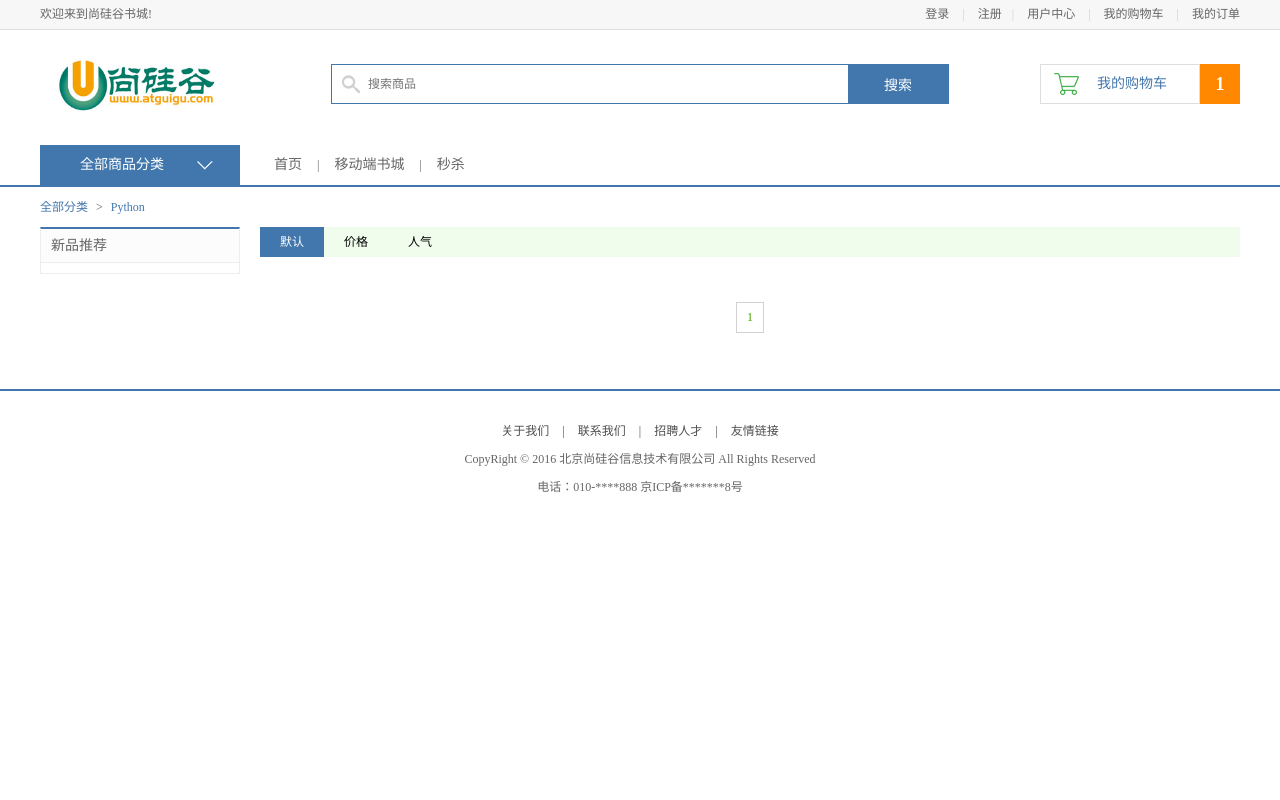
After one commit to wudiduomejimo/txtx, a Django app: page /books/list/1/1/ in a window 1280 px wide. The commit adds this page. Run offline with Django 3.2, Linux system fonts and the light colour scheme; data that the repository does not hold is empty.

Commit message:
列表页

```diff
--- a/bookshop/books/urls.py
+++ b/bookshop/books/urls.py
@@ -1,7 +1,8 @@
 from django.conf.urls import url
-from .views import index,detail
+from .views import index,detail,list
 
 urlpatterns = [
     url(r'^index', index, name='index'),
-    url(r'^books/(?P<books_id>\d+)/$', detail, name='detail'),
+    url(r'^detail/(?P<books_id>\d+)/$', detail, name='detail'),
+    url(r'^list/(?P<type_id>\d+)/(?P<page>\d+)/$', list, name='list'),
 ]
--- a/bookshop/books/views.py
+++ b/bookshop/books/views.py
@@ -1,5 +1,6 @@
 from audioop import reverse
 
+from django.core.paginator import Paginator
 from django.shortcuts import render, redirect
 from books.models import Books
 from books.enumspy import *
@@ -52,3 +53,50 @@ def detail(request,books_id):
 	context = {'books':books,'books_li':books_li}
 	#使用模板
 	return render(request,'books/detail.html',context)
+
+#列表页
+def list(request,type_id,page):
+	'''商品列表页面'''
+	#获取排序方式
+	sort = request.GET.get('sort','default')
+	#判断type_id是否合法
+	if int(type_id) not in BOOKS_TYPE.keys():
+		return redirect(reverse('books:index'))
+	#根据商品种类id和排序方式查询数据库
+	books_li = Books.objects.get_books_by_type(type_id=type_id,sort=sort)
+	#分页
+	paginator = Paginator(books_li,1)
+	#获取分页之后的总页数
+	num_pages = paginator.num_pages
+	if page =='' or int(page) > num_pages:
+		page = 1
+	else:
+		page = int(page)
+	# 返回值是一个Page类的实例对象
+	books_li = paginator.page(page)
+	#返回值是一个paginator.page(page)
+	#进行页码控制
+	#小于５页全显示
+	if num_pages < 5:
+		pages = range(1,num_pages+1)
+	elif num_pages < 3:
+		pages = range(1,6)
+	#后三页时显示５页
+	elif num_pages-page <=2:
+		pages = range(num_pages-4,num_pages+1)
+	else:
+		pages = range(num_pages-2,page+3)
+	#新品推荐
+	books_new = Books.objects.get_books_by_type(type_id=type_id,sort='new')
+	# 定义上下文
+	type_title = BOOKS_TYPE[int(type_id)]
+	context = {
+		'books_li': books_li,
+		'books_new': books_new,
+		'type_id': type_id,
+		'sort': sort,
+		'type_title': type_title,
+		'pages': pages
+	}
+	print('sort',sort)
+	return render(request,'books/list.html',context)
--- a/bookshop/templates/books/index.html
+++ b/bookshop/templates/books/index.html
@@ -103,7 +103,7 @@
                 {% endfor %}
 
 			</div>
-			<a href="#" class="book_more fr">查看更多 ></a>
+			<a href="{% url 'books:list' type_id=1 page=1 %}" class="book_more fr">查看更多 ></a>
 		</div>
 
 		<div class="book_con clearfix">
--- /dev/null
+++ b/bookshop/templates/books/list.html
@@ -0,0 +1,151 @@
+{% load staticfiles %}
+<!DOCTYPE html PUBLIC "-//W3C//DTD XHTML 1.0 Transitional//EN" "http://www.w3.org/TR/xhtml1/DTD/xhtml1-transitional.dtd">
+<html xmlns="http://www.w3.org/1999/xhtml" xml:lang="en">
+<head>
+	<meta http-equiv="Content-Type" content="text/html;charset=UTF-8">
+	<title>尚硅谷书城-商品列表</title>
+	<link rel="stylesheet" type="text/css" href="/static/css/reset.css">
+	<link rel="stylesheet" type="text/css" href="/static/css/main.css">
+</head>
+<body>
+	<div class="header_con">
+		<div class="header">
+			<div class="welcome fl">欢迎来到尚硅谷书城!</div>
+			<div class="fr">
+				<div class="login_info fl">
+					欢迎您：<em>张 山</em>
+				</div>
+				<div class="login_btn fl">
+					<a href="login.html">登录</a>
+					<span>|</span>
+					<a href="register.html">注册</a>
+				</div>
+				<div class="user_link fl">
+					<span>|</span>
+					<a href="user_center_info.html">用户中心</a>
+					<span>|</span>
+					<a href="cart.html">我的购物车</a>
+					<span>|</span>
+					<a href="user_center_order.html">我的订单</a>
+				</div>
+			</div>
+		</div>
+	</div>
+
+	<div class="search_bar clearfix">
+		<a href="index.html" class="logo fl"><img src="/static/images/logo.png" style="width: 160px; height: 53px;"></a>
+		<div class="search_con fl">
+			<input type="text" class="input_text fl" name="" placeholder="搜索商品">
+			<input type="button" class="input_btn fr" name="" value="搜索">
+		</div>
+		<div class="guest_cart fr">
+			<a href="#" class="cart_name fl">我的购物车</a>
+			<div class="book_count fl">1</div>
+		</div>
+	</div>
+
+	<div class="navbar_con">
+		<div class="navbar clearfix">
+			<div class="subnav_con fl">
+				<h1>全部商品分类</h1>
+				<span></span>
+				<ul class="subnav">
+					<li><a href="#" class="python">Python</a></li>
+					<li><a href="#" class="javascript">Javascript</a></li>
+					<li><a href="#" class="algorithms">数据结构与算法</a></li>
+					<li><a href="#" class="machinelearning">机器学习</a></li>
+					<li><a href="#" class="operatingsystem">操作系统</a></li>
+					<li><a href="#" class="database">数据库</a></li>
+				</ul>
+			</div>
+			<ul class="navlist fl">
+				<li><a href="">首页</a></li>
+				<li class="interval">|</li>
+				<li><a href="">移动端书城</a></li>
+				<li class="interval">|</li>
+				<li><a href="">秒杀</a></li>
+			</ul>
+		</div>
+	</div>
+
+	<div class="breadcrumb">
+		<a href="#">全部分类</a>
+		<span>></span>
+		<a href="#">Python</a>
+	</div>
+
+	<div class="main_wrap clearfix">
+		<div class="l_wrap fl clearfix">
+			<div class="new_book">
+				<h3>新品推荐</h3>
+				<ul>
+                                            {% for book in books_new %}
+
+					<li>
+						<a href="{% url 'books:detail' books_id=book.id %}"><img src="{% static book.image %}"></a>
+						<h4><a href="{% url 'books:detail' books_id=book.id %}">{{ book.name }}</a></h4>
+						<div class="prize">￥{{ book.price }}</div>
+					</li>
+                                            {% endfor %}
+
+				</ul>
+			</div>
+		</div>
+
+		<div class="r_wrap fr clearfix">
+			<div class="sort_bar">
+				<a href="/list/{{ type_id }}/1/" {% if sort == 'default' %}class="active"{% endif %}>默认</a>
+                <a href="/list/{{ type_id }}/1/?sort=price" {% if sort == 'price' %}class="active"{% endif %}>价格</a>
+                <a href="/list/{{ type_id }}/1/?sort=hot" {% if sort == 'hot' %}class="active"{% endif %}>人气</a>
+			</div>
+
+			<ul class="book_type_list clearfix">
+                {% for book in books_li %}
+				<li>
+					<a href="detail.html"><img src="{% static book.image %}"></a>
+					<h4><a href="{% url 'books:detail' books_id=book.id %}">{{ book.name }}</a></h4>
+					<div class="operate">
+						<span class="prize">￥{{ book.price }}</span>
+						<span class="unit">/{{ book.unit }}</span>
+						<a href="#" class="add_book" title="加入购物车"></a>
+					</div>
+				</li>
+                {% endfor %}
+
+
+			</ul>
+
+			<div class="pagenation">
+               {% if books_li.has_previous %}
+                    <a href="/books/list/{{ type_id }}/{{ books_li.previous_page_number }}/?sort={{ sort }}"><上一页</a>
+               {% endif %}
+            {% for pindex in pages %}
+                {% if pindex == books_li.number %}
+                    <a href="/books/list/{{ type_id }}/{{ pindex }}/?sort={{ sort }}" class="active">{{ pindex }}</a>
+                {% else %}
+                    <a href="/books/list/{{ type_id }}/{{ pindex }}/?sort={{ sort }}">{{ pindex }}</a>
+                {% endif %}
+            {% endfor %}
+            {% if books_li.has_next %}
+                <a href="/books/list/{{ type_id }}/{{ books_li.next_page_number }}/?sort={{ sort }}">下一页></a>
+            {% endif %}
+			</div>
+		</div>
+	</div>
+
+	<div class="footer">
+		<div class="foot_link">
+			<a href="#">关于我们</a>
+			<span>|</span>
+			<a href="#">联系我们</a>
+			<span>|</span>
+			<a href="#">招聘人才</a>
+			<span>|</span>
+			<a href="#">友情链接</a>
+		</div>
+		<p>CopyRight © 2016 北京尚硅谷信息技术有限公司 All Rights Reserved</p>
+		<p>电话：010-****888    京ICP备*******8号</p>
+	</div>
+
+</body>
+</html>
```
